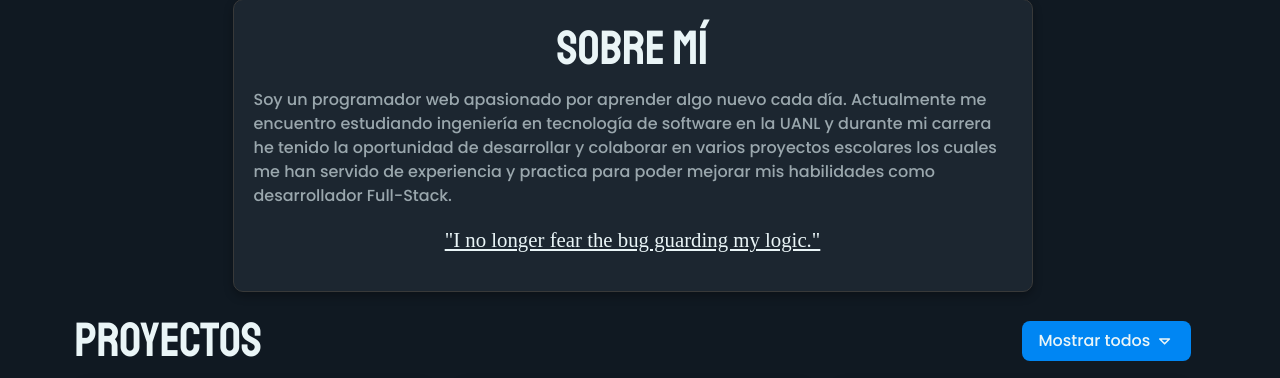
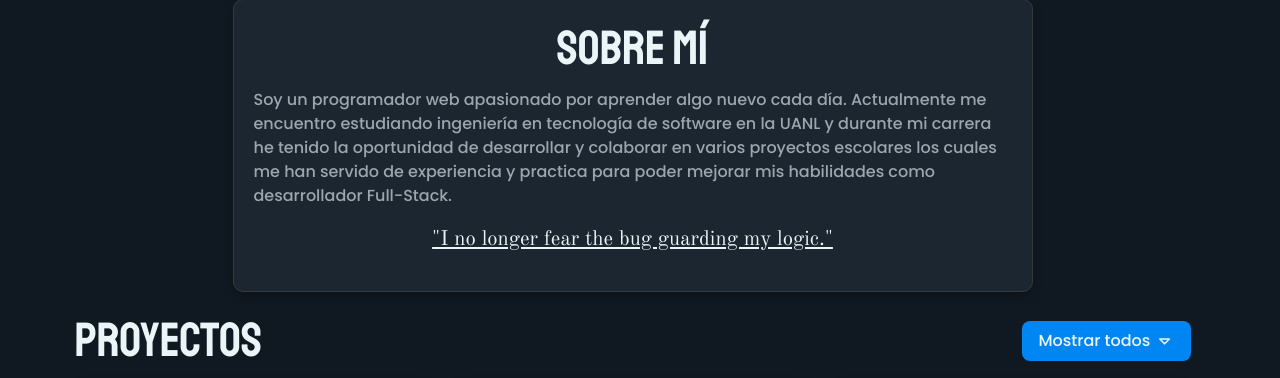
Before and after one commit to dark-ghost-dev/Portfolio, a Django app: page / in a window 1280 px wide. Shown: the part 831-1209 px from the top of the page. Run offline with Django 5.2, Linux system fonts and the light colour scheme.

Commit message:
Creacion de fuente para aboutme

```diff
--- a/core/static/core/styles/about_me.css
+++ b/core/static/core/styles/about_me.css
@@ -17,7 +17,7 @@
 }
 
 #aboutme p:last-child {
-    font-family: "oldstandardtt-italic", serif;
+    font-family: "oldstandardtt", serif;
     font-size: 1.3rem;
     text-align: center;
     text-decoration: underline;
--- a/core/static/core/styles/variables.css
+++ b/core/static/core/styles/variables.css
@@ -59,6 +59,13 @@
     font-style: normal;
 }
 
+@font-face {
+    font-family: "oldstandardtt";
+    src: url("../fonts/OldStandardTT-Regular.ttf") format("truetype");
+    font-weight: normal;
+    font-style: normal;
+}
+
 /* Parrafos */
 @font-face {
     font-family: "poppins-medium";
```
Also changed, not shown: core/static/core/fonts/OldStandardTT-Regular.ttf (added).
